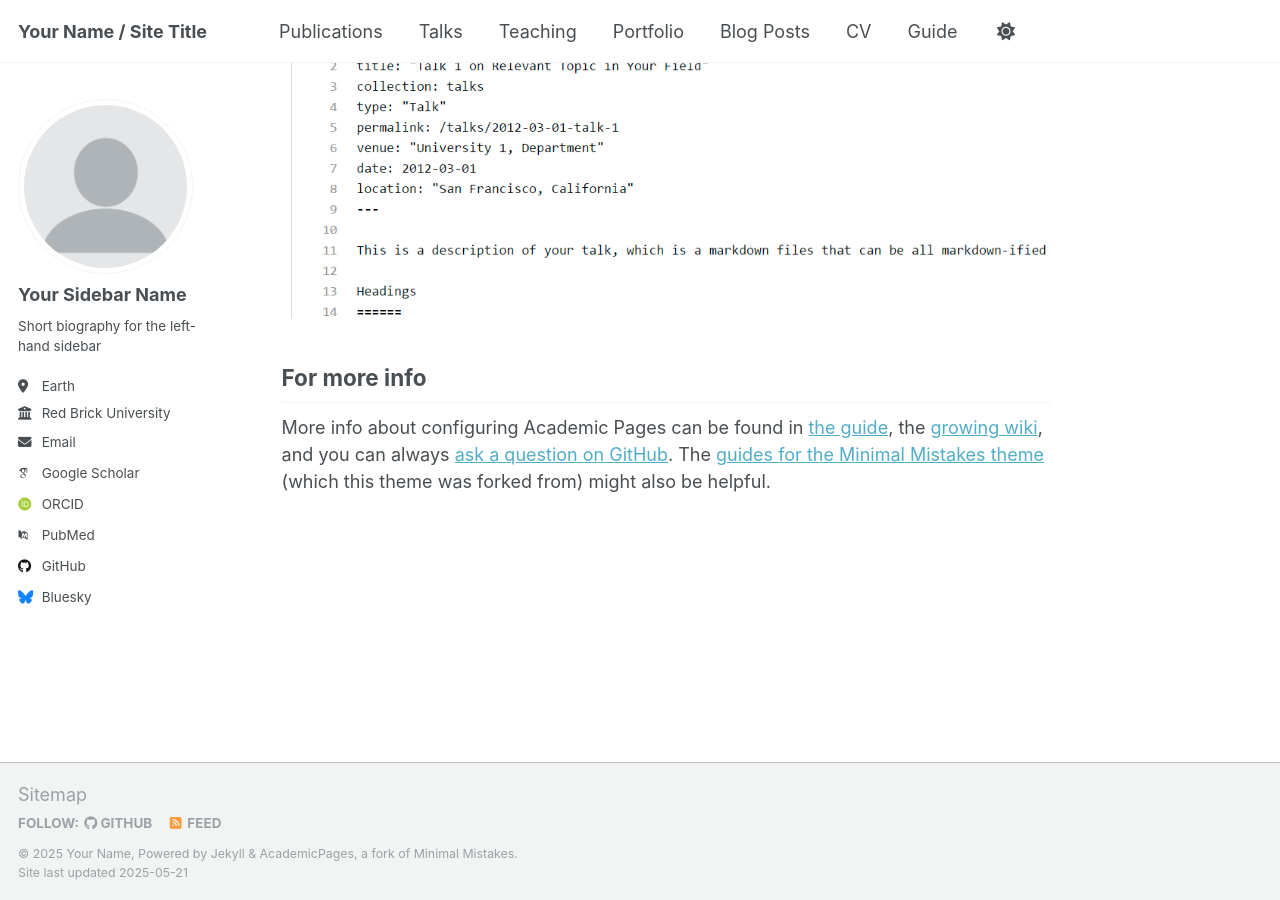
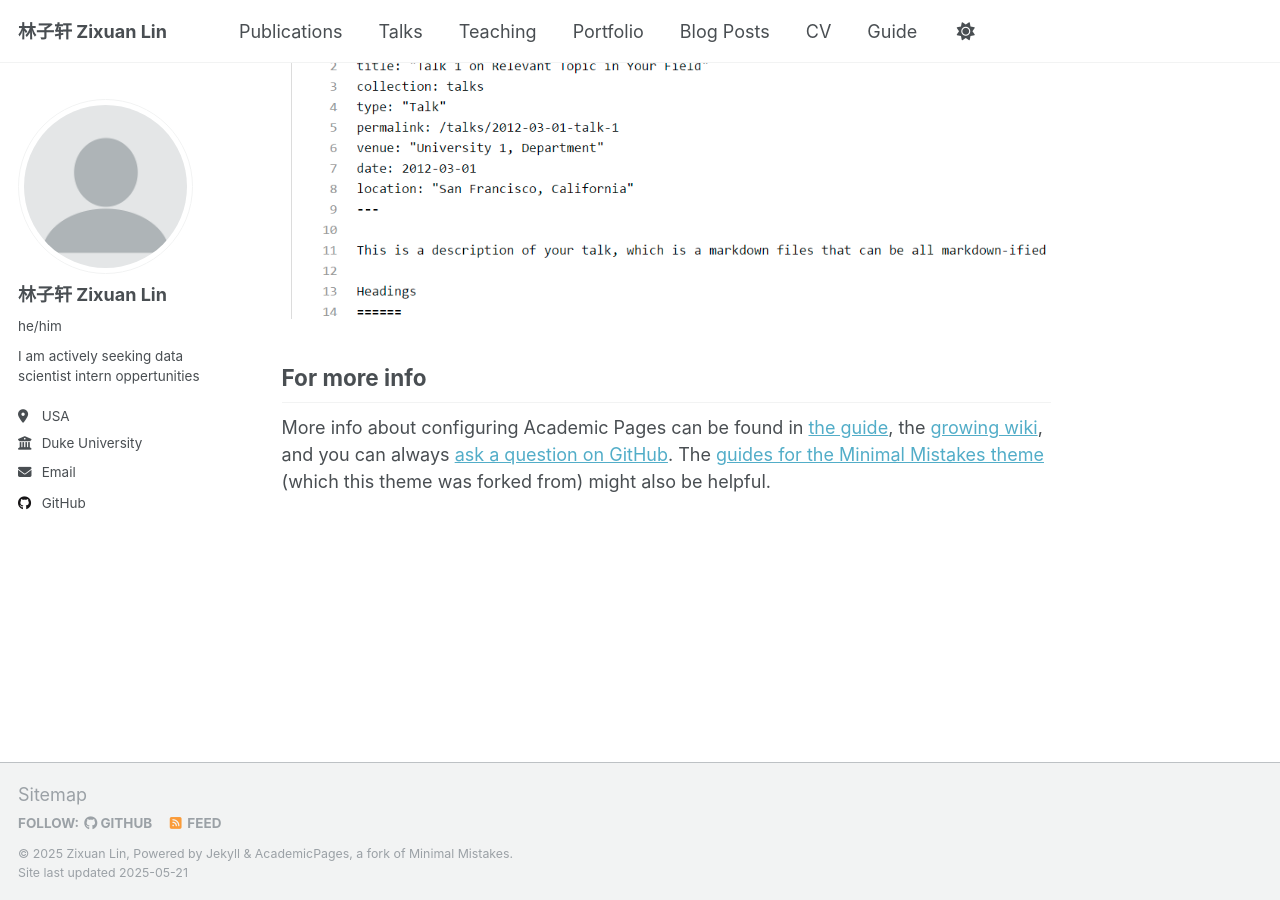
Before and after one commit to zixuan28/zixuan28.github.io, a Jekyll site: the page built from _pages/about.md, in a window 1280 px wide and 900 px high, scrolled down 2636 px. Built offline with Jekyll 4.4.1, drawn with Linux system fonts in a browser that asks for light colours; some web fonts are replaced.

Commit message:
Update _config.yml

```diff
--- a/_config.yml
+++ b/_config.yml
@@ -9,13 +9,13 @@
 # Basic Site Settings
 locale                   : "en-US"
 site_theme               : "default"
-title                    : "Your Name / Site Title"
+title                    : "林子轩 Zixuan Lin"
 title_separator          : "-"
-name                     : &name "Your Name"
+name                     : &name "Zixuan Lin"
 description              : &description "personal description"
 url                      : https://academicpages.github.io # the base hostname & protocol for your site e.g. "https://[your GitHub username].github.io" or if you already have some other page hosted on Github then use "https://[your GitHub username].github.io/[Your Repo Name]"
 baseurl                  : "" # the subpath of your site, e.g. "/blog"
-repository               : "academicpages/academicpages.github.io"
+repository               : "Master's student majoring in Statistics"
 
 # Site Author - The following control what appear as part of the author content on the side bar.
 #               If a field is blank the icon and link will not appear, otherwise it will be shown.
@@ -23,22 +23,22 @@ repository               : "academicpages/academicpages.github.io"
 author:
   # Biographic information
   avatar           : "profile.png"
-  name             : "Your Sidebar Name"
-  pronouns         : # example: "she/her"
-  bio              : "Short biography for the left-hand sidebar"
-  location         : "Earth"
-  employer         : "Red Brick University"
+  name             : "林子轩 Zixuan Lin"
+  pronouns         : "he/him"
+  bio              : "I am actively seeking data scientist intern oppertunities"
+  location         : "USA"
+  employer         : "Duke University"
   uri              : # URL
-  email            : "none@example.org"
+  email            : "zixuan.lin@duke.edu"
 
   # Academic websites
   academia         : # URL
   arxiv            : # URL - Update with the correct link to your profile
-  googlescholar    : "https://scholar.google.com/citations?user=PS_CX0AAAAAJ"
+  googlescholar    : #"https://scholar.google.com/citations?user=PS_CX0AAAAAJ"
   impactstory      : # URL
-  orcid            : "http://orcid.org/yourorcidurl"
+  orcid            : #"http://orcid.org/yourorcidurl"
   semantic         : # URL
-  pubmed           : "https://www.ncbi.nlm.nih.gov/pubmed/?term=john+snow"
+  pubmed           : #"https://www.ncbi.nlm.nih.gov/pubmed/?term=john+snow"
   researchgate     : # URL
   scopus           : # URL
 
@@ -46,12 +46,12 @@ author:
   bitbucket        : # Username - Update with your username on the site
   codepen          : # Username
   dribbble         : # Username
-  github           : "academicpages"
+  github           : "zixuan28"
   kaggle           : # Username
   stackoverflow    : # User number or user number and name (i.e., use "1" or "1/jeff-atwood")
 
   # Social media
-  bluesky          : "bsky.app" # Replace this with you Bluesky username
+  bluesky          : #"bsky.app" # Replace this with you Bluesky username
   facebook         : # Username
   flickr           : # Username
   foursquare       : # Username
```
